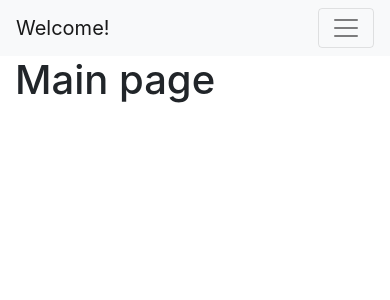
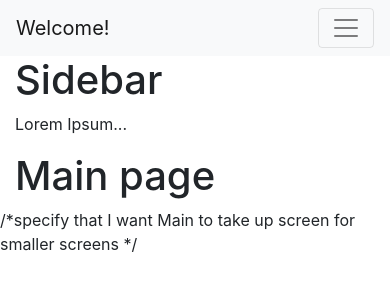
Before and after one commit to jss530/frontpage, a React (Create React App) app: page / in a window 390 px wide. Shown: the top 300 px of the page. Built offline with nearby package versions, Linux system fonts and the light colour scheme.

Commit message:
Got sidebar and main to display responsively

```diff
--- a/package.json
+++ b/package.json
@@ -3,11 +3,12 @@
   "version": "0.1.0",
   "private": true,
   "dependencies": {
-    "bootstrap": "^4.0.0-beta.2",
+    "bootstrap": "^4.1.1",
     "react": "^16.4.0",
     "react-bootstrap": "^0.32.1",
     "react-dom": "^16.4.0",
-    "react-scripts": "1.1.4"
+    "react-scripts": "1.1.4",
+    "reactstrap": "^6.1.0"
   },
   "scripts": {
     "start": "react-scripts start",
--- a/src/App.js
+++ b/src/App.js
@@ -3,6 +3,7 @@ import './App.css';
 import Navigation from './components/Navigation';
 import Sidebar from './components/Sidebar';
 import Main from './components/Main';
+import {Container, Row, Col} from 'reactstrap';
 
 
 class App extends Component {
@@ -10,9 +11,12 @@ class App extends Component {
     return (
       <div>
         <Navigation />
-        <div className="container">
-           <Main />
-        </div>
+        <Container>
+          <Row>
+            <Col> <Sidebar /> </Col>
+            <Col sm="12" md="8"> <Main /> </Col> /*specify that I want Main to take up screen for smaller screens */
+          </Row>
+        </Container>
       </div>
     );
   }
```
